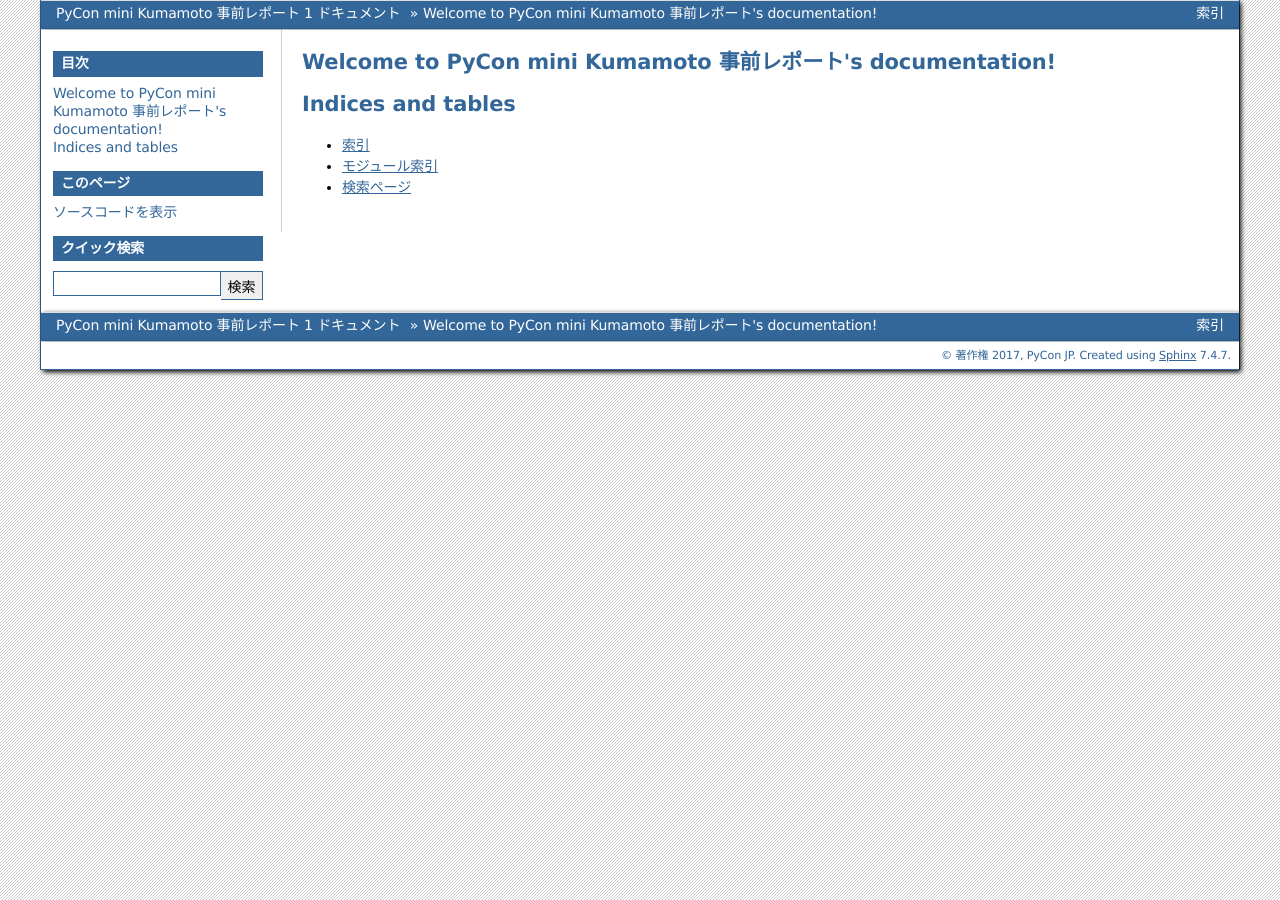
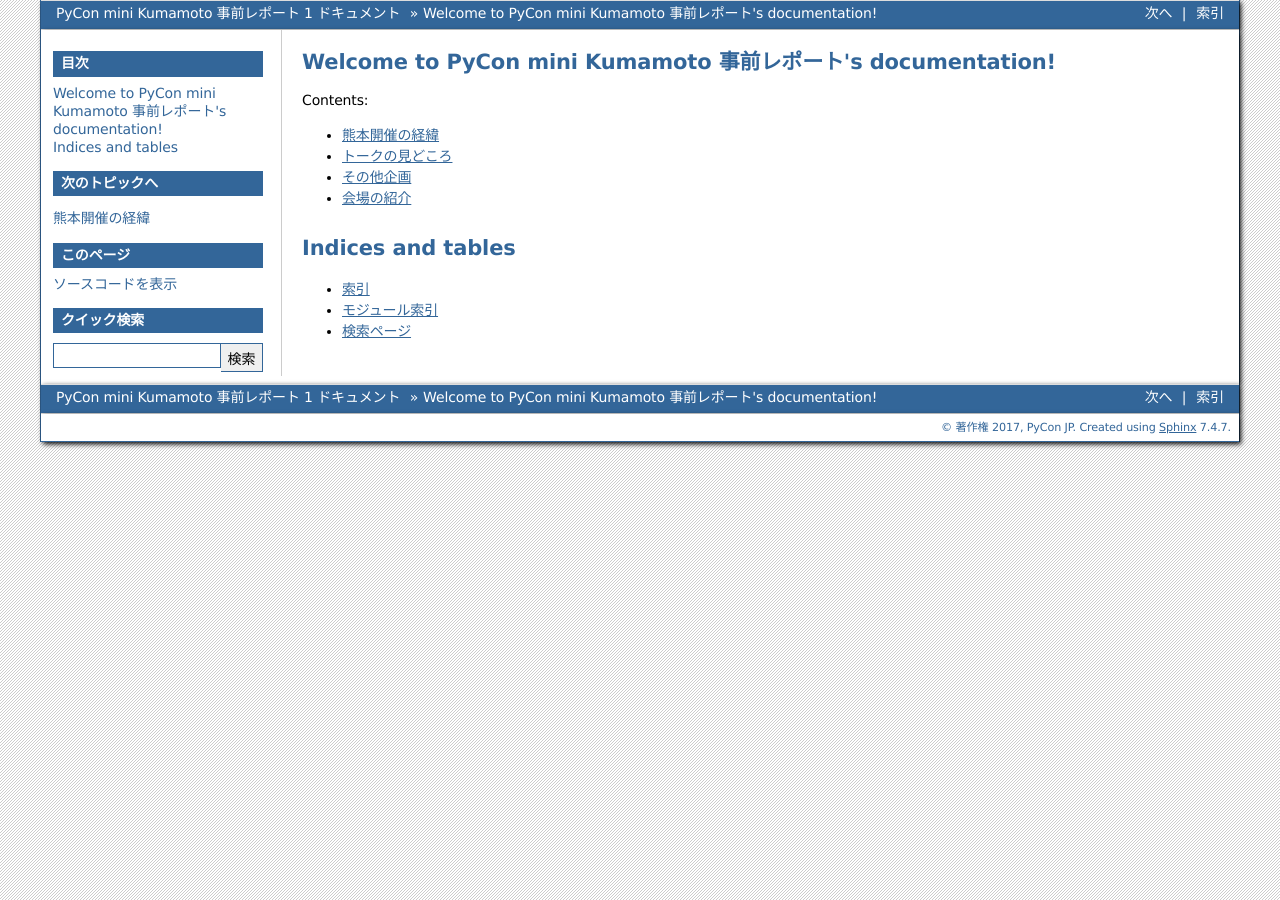
Before and after one commit to pyconjp/kumamoto-2017-pre-report, a Sphinx documentation site: the page built from source/index.rst, in a window 1280 px wide. Built offline with Sphinx 7.4.7, drawn with Linux system fonts in a browser that asks for light colours.

Commit message:
原稿を書くファイルを追加

```diff
--- /dev/null
+++ b/source/about_pycon_mini_kumamoto.rst
@@ -0,0 +1,3 @@
+==============
+熊本開催の経緯
+==============
--- a/source/index.rst
+++ b/source/index.rst
@@ -10,6 +10,10 @@
    :maxdepth: 2
    :caption: Contents:
 
+   about_pycon_mini_kumamoto
+   talks
+   other_plans
+   venue
 
 
 Indices and tables
--- /dev/null
+++ b/source/other_plans.rst
@@ -0,0 +1,3 @@
+==========
+その他企画
+==========
--- /dev/null
+++ b/source/talks.rst
@@ -0,0 +1,3 @@
+================
+トークの見どころ
+================
--- /dev/null
+++ b/source/venue.rst
@@ -0,0 +1,3 @@
+==========
+会場の紹介
+==========
```
